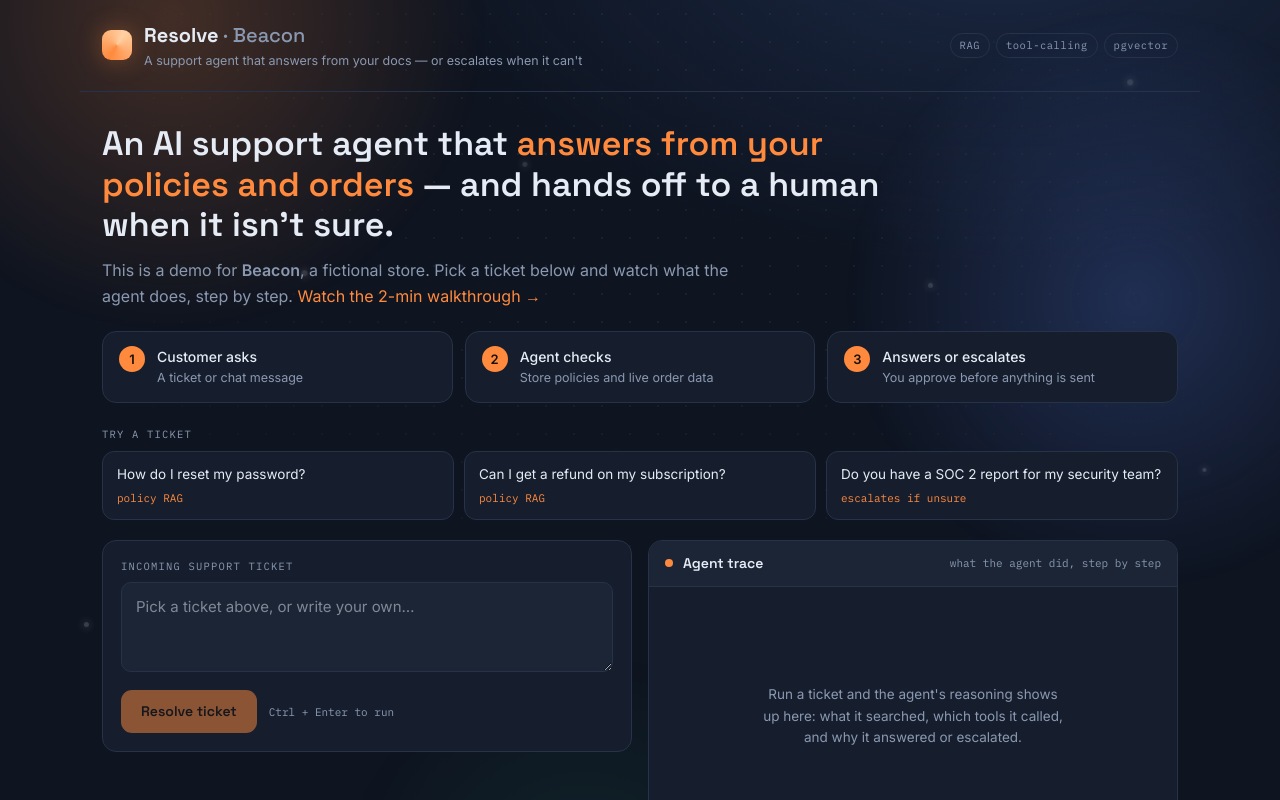
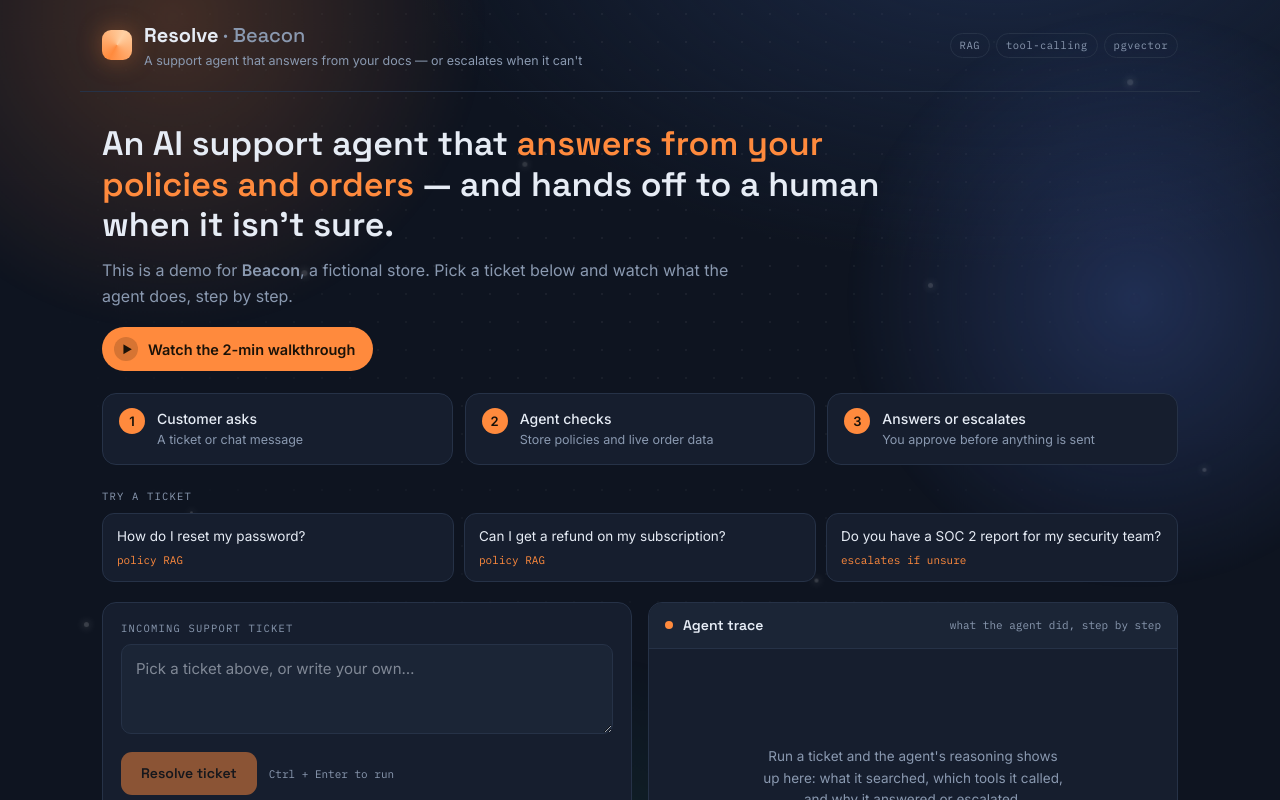
Before and after one commit to hamzaamughal/support-resolver, a Next.js app: page / in a window 1280 px wide. Shown: the top 800 px of the page. Built offline with nearby package versions, Linux system fonts and the light colour scheme.

Commit message:
added video link on homepage

```diff
--- a/app/console.tsx
+++ b/app/console.tsx
@@ -59,6 +59,7 @@ const PARTICLES = [
 type Stats = { runs: number; ms: number; answered: number; asked: number; escalated: number; approved: number };
 
 export default function Console({ store }: { store: ConsoleStore }) {
+  const [showVideo, setShowVideo] = useState(false);
   const [ticket, setTicket] = useState("");
   const [active, setActive] = useState<string | null>(null);
   const [typing, setTyping] = useState(false);
@@ -291,6 +292,15 @@ export default function Console({ store }: { store: ConsoleStore }) {
         </div>
       </header>
 
+      {showVideo && (
+        <div className={styles.modal} onClick={() => setShowVideo(false)} role="dialog" aria-label="Walkthrough video">
+          <div className={styles.modalBox} onClick={(e) => e.stopPropagation()}>
+            <button type="button" className={styles.modalClose} onClick={() => setShowVideo(false)} aria-label="Close video">✕</button>
+            <video src="/resolve-demo.mp4" controls autoPlay playsInline className={styles.modalVideo} />
+          </div>
+        </div>
+      )}
+
       <main className={styles.stream}>
         <section className={styles.hero}>
           <h1 className={styles.heroTitle}>
@@ -299,11 +309,11 @@ export default function Console({ store }: { store: ConsoleStore }) {
           </h1>
           <p className={styles.heroSub}>
             This is a demo for <b>{store.name}</b>, a fictional store. Pick a ticket below and watch what the agent does,
-            step by step.{" "}
-            <a href="/resolve-demo.mp4" target="_blank" rel="noreferrer" style={{ color: "var(--accent, #ff8a3d)", whiteSpace: "nowrap" }}>
-              Watch the 2-min walkthrough →
-            </a>
+            step by step.
           </p>
+          <button type="button" className={styles.watch} onClick={() => setShowVideo(true)}>
+            <span className={styles.watchPlay}>▶</span> Watch the 2-min walkthrough
+          </button>
           <div className={styles.howto}>
             <div><b>1</b><span>Customer asks<small>A ticket or chat message</small></span></div>
             <div><b>2</b><span>Agent checks<small>Store policies and live order data</small></span></div>
--- a/app/page.module.css
+++ b/app/page.module.css
@@ -649,3 +649,22 @@
 @media (prefers-reduced-motion: reduce) {
   .dot, .sweep, .ripple { animation: none; display: none; }
 }
+
+/* walkthrough video button + modal */
+.watch {
+  margin-top: 18px; display: inline-flex; align-items: center; gap: 10px; cursor: pointer;
+  background: var(--accent); color: #1a1208; border: 0; border-radius: 999px; padding: 10px 18px 10px 12px;
+  font: 600 14.5px var(--body); transition: transform 0.15s ease, filter 0.15s ease;
+}
+.watch:hover { transform: translateY(-1px); filter: brightness(1.06); }
+.watchPlay { display: inline-grid; place-items: center; width: 24px; height: 24px; border-radius: 50%; background: rgba(26, 18, 8, 0.18); font-size: 10px; padding-left: 2px; }
+.modal {
+  position: fixed; inset: 0; z-index: 50; display: grid; place-items: center; padding: 20px;
+  background: rgba(6, 10, 18, 0.82); animation: pop 0.2s ease both;
+}
+.modalBox { position: relative; width: min(1100px, 100%); }
+.modalVideo { width: 100%; display: block; border-radius: 14px; border: 1px solid var(--line); background: #000; max-height: 82vh; }
+.modalClose {
+  position: absolute; top: -14px; right: -6px; z-index: 1; width: 32px; height: 32px; border-radius: 50%;
+  border: 1px solid var(--line); background: var(--panel); color: var(--text); cursor: pointer; font-size: 14px;
+}
```
